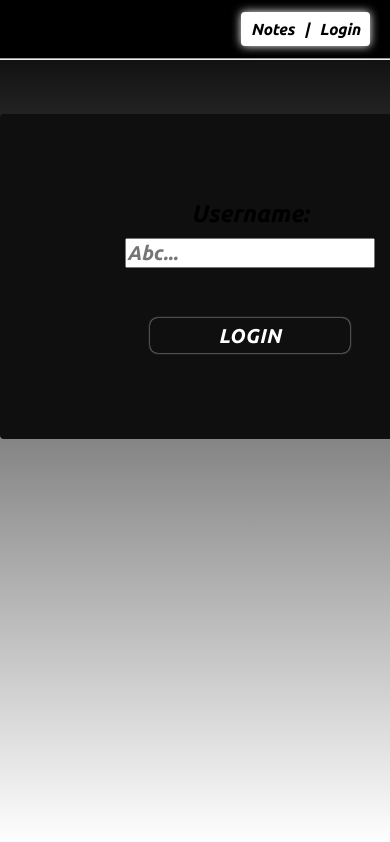
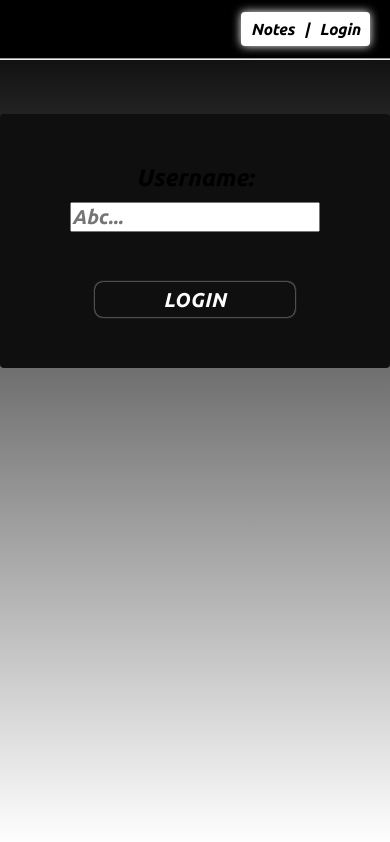
Before and after one commit to AlexArms/solace-notes-app, a Next.js app: page /login in a window 390 px wide. Built offline with nearby package versions, Linux system fonts and the light colour scheme; what @ebay/nice-modal-react would draw is missing.

Commit message:
adjsuted note styling on mobile

```diff
--- a/src/components/modals/NoteModal.tsx
+++ b/src/components/modals/NoteModal.tsx
@@ -9,6 +9,7 @@ import {
   Snackbar,
   TextareaAutosize,
   styled,
+  useMediaQuery,
 } from "@mui/material";
 
 import NiceModal from "@ebay/nice-modal-react";
@@ -73,9 +74,14 @@ const NoteModal = NiceModal.create(
       }
     }, [note, updateNewNoteData, clearNewNoteData]);
 
+    const isMobilePortrait = useMediaQuery(
+      "@media (max-width: 500px)"
+    );
+
     return (
       <Dialog
         open={true}
+        // fullScreen={isMobilePortrait}
         onClose={() => {
           NiceModal.remove("create-or-edit-note");
         }}
--- a/src/pages/login/index.tsx
+++ b/src/pages/login/index.tsx
@@ -2,6 +2,28 @@ import { useUserStore } from "@/stores/UserStore";
 import { Button, styled } from "@mui/material";
 import { Router, useRouter } from "next/router";
 import { useState } from "react";
+
+const StyledLoginContainer = styled("div")(() => ({
+  width: "35%",
+  background: "#0f0f0f",
+  borderRadius: "4px",
+  margin: "10% auto",
+  aspectRatio: 1 / 0.65,
+  display: "flex",
+  gap: "10px",
+  alignItems: "center",
+  justifyContent: "center",
+  flexDirection: "column",
+
+  "@media (max-width: 900px)": {
+    width: "50%",
+    minWidth: "unset",
+  },
+  "@media (max-width: 500px)": {
+    width: "100%",
+    minWidth: "unset",
+  },
+}));
 
 const StyledLoginButton = styled(Button)(() => ({
   fontFamily: "Ubuntu, sans-serif",
@@ -38,21 +60,7 @@ const Login = () => {
   };
 
   return (
-    <div
-      style={{
-        width: "30%",
-        minWidth: "500px",
-        background: "#0f0f0f",
-        borderRadius: "4px",
-        margin: "10% auto",
-        aspectRatio: 1 / 0.65,
-        display: "flex",
-        gap: "10px",
-        alignItems: "center",
-        justifyContent: "center",
-        flexDirection: "column",
-      }}
-    >
+    <StyledLoginContainer>
       <label
         htmlFor="username"
         style={{
@@ -87,7 +95,7 @@ const Login = () => {
       <StyledLoginButton onClick={login}>
         Login
       </StyledLoginButton>
-    </div>
+    </StyledLoginContainer>
   );
 };
 
```
Also changed, not shown: src/components/Notes/Note.tsx (+5 -7 lines).
